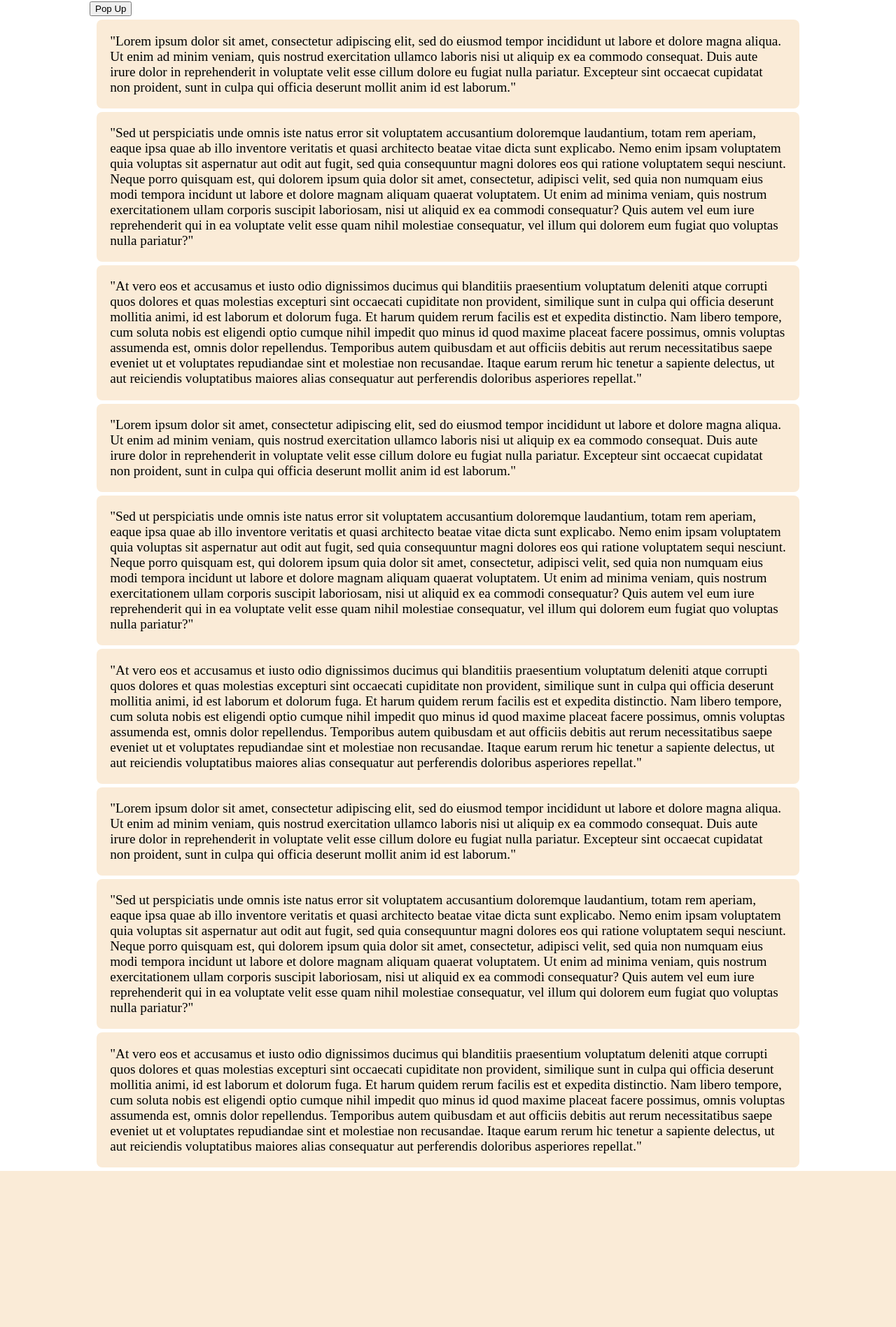
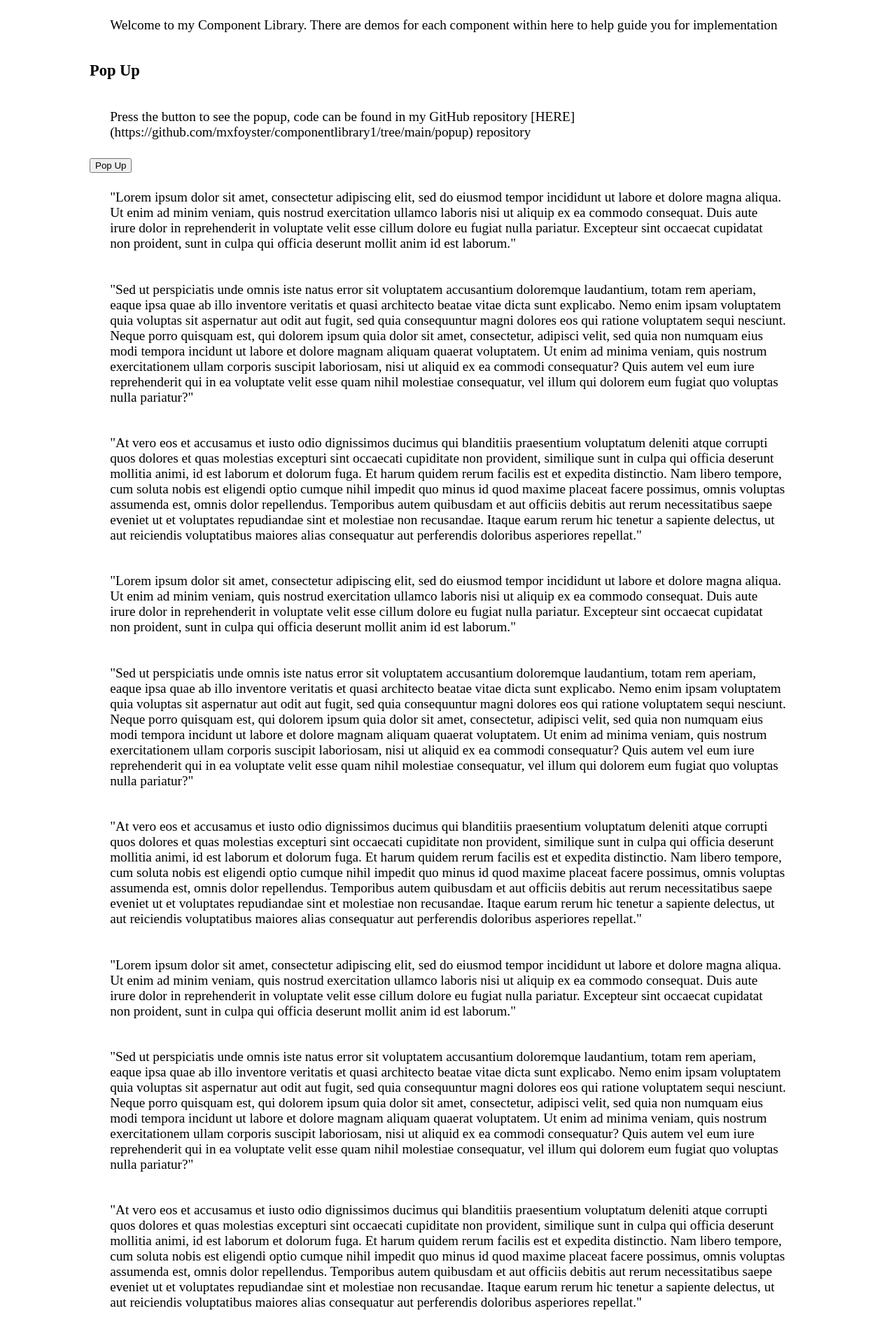
Before and after one commit to mxfoyster/componentlibrary1, a PHP site: page / in a window 1280 px wide. Shown: the part 133-2029 px from the top of the page at 70% size. Before the commit the page ends 1806 px from the top, so only its background shows below. Run offline with PHP 8.4, Linux system fonts and the light colour scheme.

Commit message:
Small improvements to popup and supporting documentation (see change log)

```diff
--- a/css/main-style.css
+++ b/css/main-style.css
@@ -16,8 +16,8 @@ h1{
 @media (min-width: 900px) {
 
     p{
-        background-color:antiquewhite;
-        border-radius: 8px;
+        /* background-color:antiquewhite;
+        border-radius: 8px; */
         padding: 1em;
         margin-left: 10px;
         margin-right: 10px;
--- a/index.php
+++ b/index.php
@@ -22,10 +22,18 @@
         </div>
 
         <div class="middle">
+            <!-- POP UP CODE BODY HTML HERE -->
             <div class="popUp" id="popUp">
-                <div class="popUpTitleContainer"><span class="popUpTitle">My Title</span></div>
+                <div class="popUpTitleContainer"><span class="popUpTitle">Pop Up Title Here</span></div>
                 <img id="closeBtn" src="popup/closebtn.png">
+                <div class="popUpBody"><p>PLACE CONTENTS FOR YOUR POP UP IN HERE</p></div>
             </div>
+            <!-- POP UP HTML BODY ENDS HERE -->
+            <p>Welcome to my Component Library. There are demos for each component within here to help guide you for implementation</p>
+
+            <h3>Pop Up</h3>
+            <p>Press the button to see the popup, code can be found in my GitHub repository [HERE](https://github.com/mxfoyster/componentlibrary1/tree/main/popup) repository</p>
+
             <button type="button" id="activatePopUp">Pop Up</button>
             <p>"Lorem ipsum dolor sit amet, consectetur adipiscing elit, sed do eiusmod tempor incididunt ut labore et dolore magna aliqua. Ut enim ad minim veniam, quis nostrud exercitation ullamco laboris nisi ut aliquip ex ea commodo consequat. Duis aute irure dolor in reprehenderit in voluptate velit esse cillum dolore eu fugiat nulla pariatur. Excepteur sint occaecat cupidatat non proident, sunt in culpa qui officia deserunt mollit anim id est laborum."</p>
             <p>"Sed ut perspiciatis unde omnis iste natus error sit voluptatem accusantium doloremque laudantium, totam rem aperiam, eaque ipsa quae ab illo inventore veritatis et quasi architecto beatae vitae dicta sunt explicabo. Nemo enim ipsam voluptatem quia voluptas sit aspernatur aut odit aut fugit, sed quia consequuntur magni dolores eos qui ratione voluptatem sequi nesciunt. Neque porro quisquam est, qui dolorem ipsum quia dolor sit amet, consectetur, adipisci velit, sed quia non numquam eius modi tempora incidunt ut labore et dolore magnam aliquam quaerat voluptatem. Ut enim ad minima veniam, quis nostrum exercitationem ullam corporis suscipit laboriosam, nisi ut aliquid ex ea commodi consequatur? Quis autem vel eum iure reprehenderit qui in ea voluptate velit esse quam nihil molestiae consequatur, vel illum qui dolorem eum fugiat quo voluptas nulla pariatur?"</p>
--- a/popup/popup.css
+++ b/popup/popup.css
@@ -93,6 +93,14 @@ Set up your preferred colours, sizes etc using the custom properties below
    text-align: center;
 }
 
+.popUpBody{
+    display: inline-block;
+	position: relative;
+	top: 50px; /*calc(var(--popUpTitleFontSize) + 10px); */
+	height: calc(100% - 60px) ;
+	width: 100%;
+}
+
 .stopScrolling{
 	overflow: hidden;
 }
```
Also changed, not shown: images/popupss.png (added), popup/README.md.
